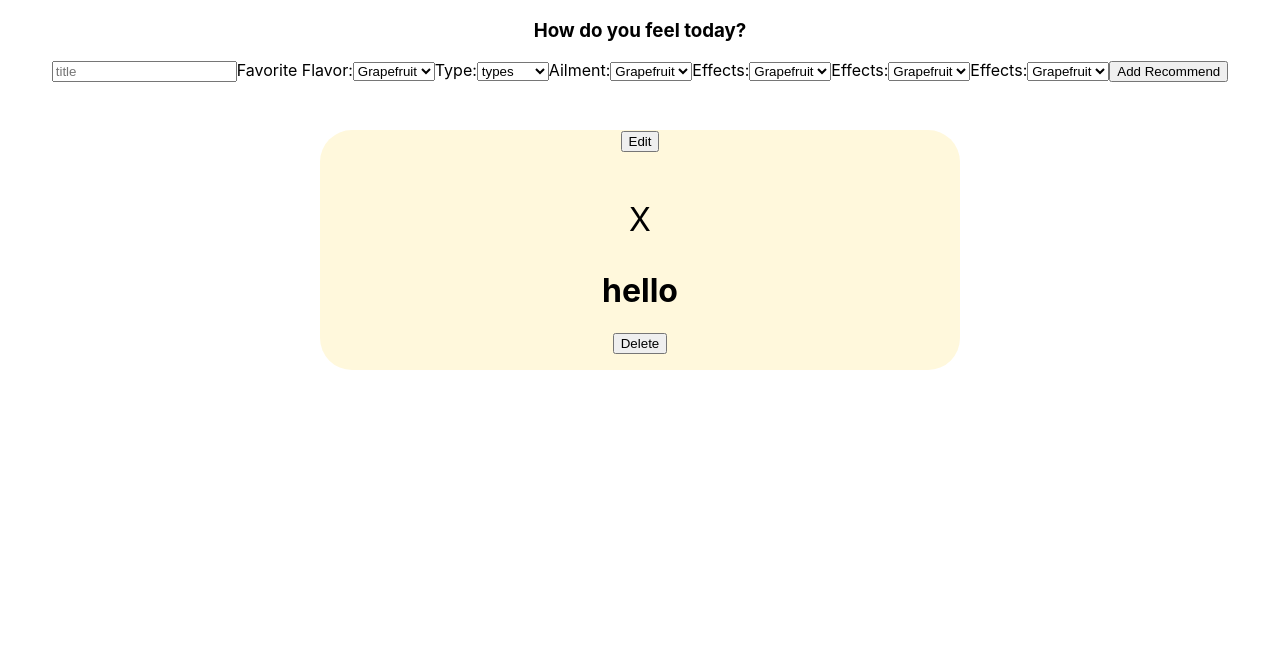
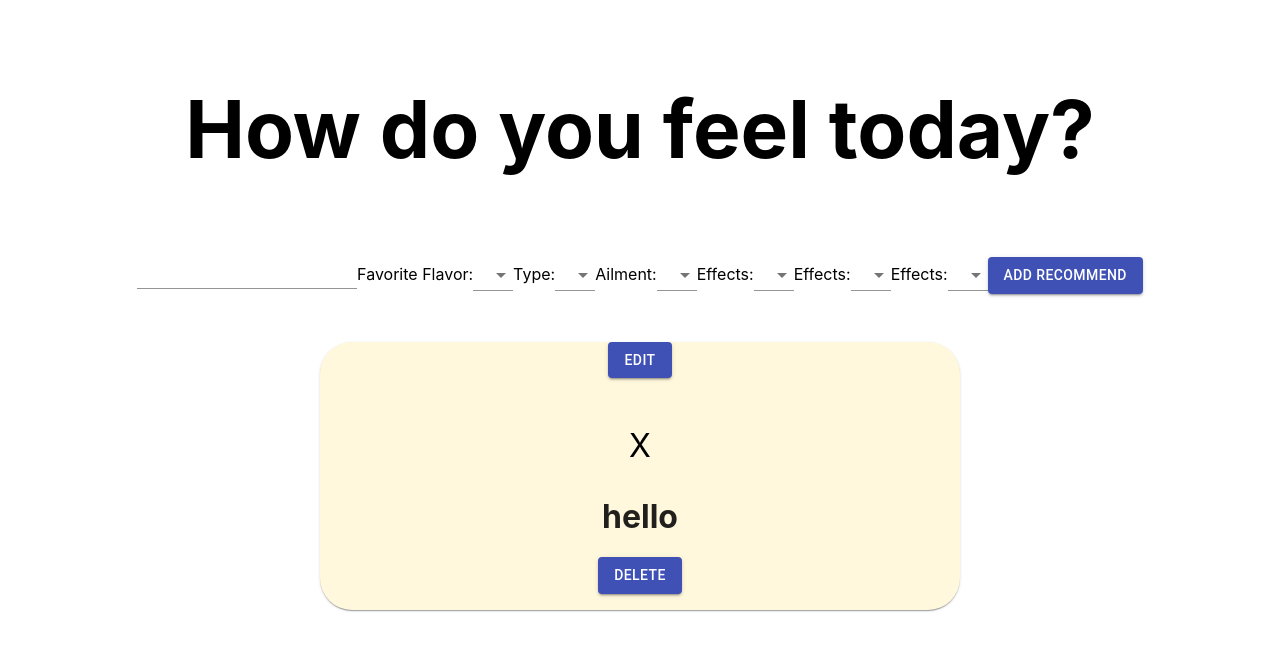
Before and after one commit to BW-Med-Cab-4/Front-End, a React (Create React App) app in the folder app/: page / in a window 1280 px wide. Shown: the top 650 px of the page. Built offline with nearby package versions, Linux system fonts and the light colour scheme; no server answers.

Commit message:
Adding material UI components

```diff
--- a/app/package.json
+++ b/app/package.json
@@ -3,6 +3,7 @@
   "version": "0.1.0",
   "private": true,
   "dependencies": {
+    "@material-ui/core": "^4.11.0",
     "@testing-library/jest-dom": "^4.2.4",
     "@testing-library/react": "^9.5.0",
     "@testing-library/user-event": "^7.2.1",
--- a/app/src/components/recommends/Recommend.jsx
+++ b/app/src/components/recommends/Recommend.jsx
@@ -1,6 +1,11 @@
 import React from "react";
 import styled from "styled-components";
 import EditRecommend from "./EditRecommend";
+
+// Material UI Imports
+import Card from '@material-ui/core/Card';
+import Button from '@material-ui/core/Button'
+
 
 function Recommend(props) {
   const { recommend } = props;
@@ -48,18 +53,18 @@ function Recommend(props) {
   return (
     <StyledForm>
       <div className="cardBox">
-        <div className="card">
-          <button id="editButton" onClick={openModal}>
+        <Card className="card">
+          <Button variant="contained" color="primary" id="editButton" onClick={openModal}>
             Edit
-          </button>
+          </Button>
           <div id="modalTest">
             <p className="exit" onClick={closeModal}>
               X
             </p>
             <EditRecommend />
           </div>
-          <button id="deleteButton">Delete</button>
-        </div>
+          <Button variant="contained" color="primary" id="deleteButton">Delete</Button>
+        </Card>
       </div>
     </StyledForm>
   );
--- a/app/src/components/recommends/newRecommend.jsx
+++ b/app/src/components/recommends/newRecommend.jsx
@@ -2,6 +2,13 @@ import React, { useState, useContext } from "react";
 // import axiosWithAuth from "../../utils/axiosWithAuth";
 import axios from "axios";
 import { Context } from "../utils/Context";
+
+// Material UI Imports
+import Button from '@material-ui/core/Button'
+import Select from '@material-ui/core/Select'
+import MenuItem from '@material-ui/core/MenuItem';
+import TextField from '@material-ui/core/TextField';
+
 
 const NewRecommend = (props) => {
   const { getData } = useContext(Context);
@@ -53,6 +60,7 @@ const NewRecommend = (props) => {
       <h3>How do you feel today?</h3>
       <form onSubmit={addNewRecommend}>
         <label>
+          <TextField>
           <input
             type="text"
             name="title"
@@ -60,70 +68,71 @@ const NewRecommend = (props) => {
             onChange={onChangeHandler}
             placeholder="title"
           />
+          </TextField>
         </label>
         <label>
           Favorite Flavor:
-          <select value={recommendToEdit.flavor} onChange={onChangeHandler}>
-            <option value="grapefruit">Grapefruit</option>
-            <option value="lime">Lime</option>
-            <option value="coconut">Coconut</option>
-            <option value="mango">Mango</option>
-          </select>
+          <Select value={recommendToEdit.flavor} onChange={onChangeHandler}>
+            <MenuItem value="grapefruit">Grapefruit</MenuItem>
+            <MenuItem value="lime">Lime</MenuItem>
+            <MenuItem value="coconut">Coconut</MenuItem>
+            <MenuItem value="mango">Mango</MenuItem>
+          </Select>
         </label>
         <label>
           Type:
-          <select
+          <Select
             name="types"
             value={recommendToEdit.types}
             onChange={onChangeHandler}
           >
-            <option value="">types</option>
-            <option value="lime">Lime</option>
-            <option value="coconut">Coconut</option>
-            <option value="jello">jello</option>
-          </select>
+            <MenuItem value="">types</MenuItem>
+            <MenuItem value="lime">Lime</MenuItem>
+            <MenuItem value="coconut">Coconut</MenuItem>
+            <MenuItem value="jello">jello</MenuItem>
+          </Select>
         </label>
         <label>
           Ailment:
-          <select value={recommendToEdit.ailments} onChange={onChangeHandler}>
-            <option value="ailments">Grapefruit</option>
-            <option value="lime">Lime</option>
-            <option value="coconut">Coconut</option>
-            <option value="mango">Mango</option>
-          </select>
+          <Select value={recommendToEdit.ailments} onChange={onChangeHandler}>
+            <MenuItem value="ailments">Grapefruit</MenuItem>
+            <MenuItem value="lime">Lime</MenuItem>
+            <MenuItem value="coconut">Coconut</MenuItem>
+            <MenuItem value="mango">Mango</MenuItem>
+          </Select>
         </label>
         <label>
           Effects:
-          <select value={recommendToEdit.effects1} onChange={onChangeHandler}>
-            <option value="effects">Grapefruit</option>
-            <option value="lime">Lime</option>
-            <option value="coconut">Coconut</option>
-            <option value="mango">Mango</option>
-          </select>
+          <Select value={recommendToEdit.effects1} onChange={onChangeHandler}>
+            <MenuItem value="effects">Grapefruit</MenuItem>
+            <MenuItem value="lime">Lime</MenuItem>
+            <MenuItem value="coconut">Coconut</MenuItem>
+            <MenuItem value="mango">Mango</MenuItem>
+          </Select>
         </label>
         <label>
           Effects:
-          <select value={recommendToEdit.effects2} onChange={onChangeHandler}>
-            <option value="effects">Grapefruit</option>
-            <option value="lime">Lime</option>
-            <option value="coconut">Coconut</option>
-            <option value="mango">Mango</option>
-          </select>
+          <Select value={recommendToEdit.effects2} onChange={onChangeHandler}>
+            <MenuItem value="effects">Grapefruit</MenuItem>
+            <MenuItem value="lime">Lime</MenuItem>
+            <MenuItem value="coconut">Coconut</MenuItem>
+            <MenuItem value="mango">Mango</MenuItem>
+          </Select>
         </label>
         <label>
           Effects:
-          <select value={recommendToEdit.effects3} onChange={onChangeHandler}>
-            <option value="effects">Grapefruit</option>
-            <option value="grapefruit">Grapefruit</option>
-            <option value="lime">Lime</option>
-            <option value="coconut">Coconut</option>
-            <option value="mango">Mango</option>
-          </select>
+          <Select value={recommendToEdit.effects3} onChange={onChangeHandler}>
+            <MenuItem value="effects">Grapefruit</MenuItem>
+            <MenuItem value="grapefruit">Grapefruit</MenuItem>
+            <MenuItem value="lime">Lime</MenuItem>
+            <MenuItem value="coconut">Coconut</MenuItem>
+            <MenuItem value="mango">Mango</MenuItem>
+          </Select>
         </label>
 
-        <button id="addButton" type="submit">
+        <Button variant="contained" color="primary" id="addButton" type="submit">
           Add Recommend
-        </button>
+        </Button>
       </form>
     </div>
   );
--- a/app/src/index.css
+++ b/app/src/index.css
@@ -11,3 +11,7 @@ code {
   font-family: source-code-pro, Menlo, Monaco, Consolas, 'Courier New',
     monospace;
 }
+
+h3 {
+  font-size: 5rem;
+}
```
Also changed, not shown: 1 other file (tests, documents, lock files or other folders).
